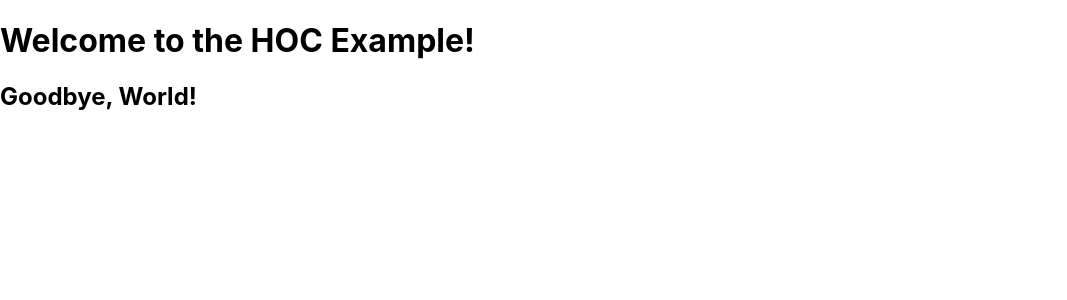
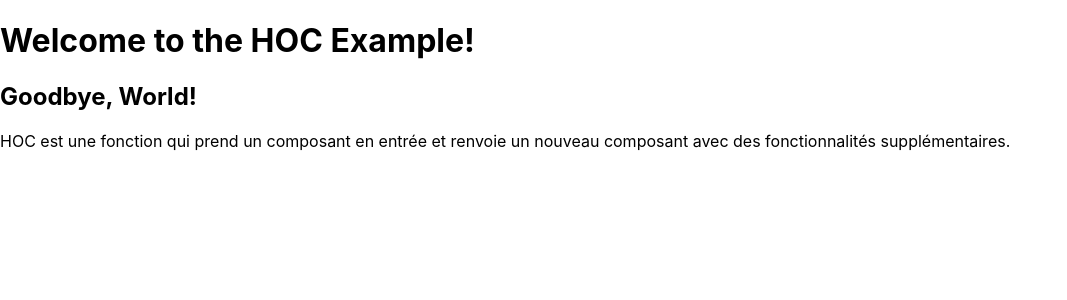
Before and after one commit to med363/React_DessignPattern, a React (Create React App) app in the folder higherordercomponent/: page / in a window 1280 px wide. Shown: the top 300 px of the page, without its empty margins (0-1067 px from the left). Built offline with nearby package versions, Linux system fonts and the light colour scheme.

Commit message:
composant amiliore 3 new message

```diff
--- a/higherordercomponent/src/App.js
+++ b/higherordercomponent/src/App.js
@@ -10,6 +10,11 @@ const GoodbyeWorld = ({farewellMessage}) => {
   return <h2>{farewellMessage}</h2>;
 }
 
+//Definition Component
+const DefHoc = ({message}) => {
+  return <p>{message}</p>;
+}
+
 
 //HOC
 const withDefaultMessage = (WrappedComponent, message="Hello, World!", farewellMessage="Goodbye, World!") => {
@@ -17,16 +22,25 @@ const withDefaultMessage = (WrappedComponent, message="Hello, World!", farewellM
     return <WrappedComponent {...props} message={message} farewellMessage={farewellMessage} />;
   };
 };
+
+//Usage of HOC Definition
+const withDefHoc = (WrappedComponent, message) => {
+  return (props) => {
+    return <WrappedComponent {...props} message={message} />;
+  };
+};
+
 //Enhanced Component using HOC
 const EnhancedHelloWorld = withDefaultMessage(HelloWorld , "Welcome to the HOC Example!");
 const EnhancedGoodbyeWorld = withDefaultMessage(GoodbyeWorld , "See you later!");
-
+const EnhancedDefComponent = withDefHoc(DefHoc, "HOC est une fonction qui prend un composant en entrée et renvoie un nouveau composant avec des fonctionnalités supplémentaires.");
 //App Component
 function App() {
   return (
     <div className="App">
       <EnhancedHelloWorld />
       <EnhancedGoodbyeWorld />
+      <EnhancedDefComponent />
     </div>
   );
 }
```
